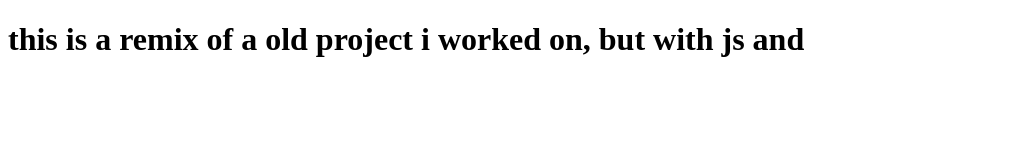
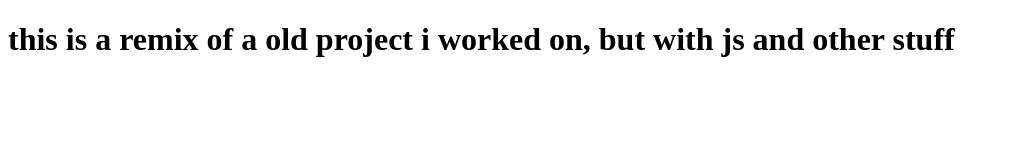
Before and after one commit to cross-sans2/project-x, a plain HTML site: page index.html in a window 1280 px wide. Shown: the whole page, without its empty margins (0-1010 px from the left). Drawn offline with Linux system fonts and the light colour scheme.

Commit message:
created index.html

```diff
--- a/index.html
+++ b/index.html
@@ -7,6 +7,6 @@
     <title>project x</title>
 </head>
 <body>
-    <h1>this is a remix of a old project i worked on, but with js and </h1>
+    <h1>this is a remix of a old project i worked on, but with js and other stuff</h1>
 </body>
 </html>
```
